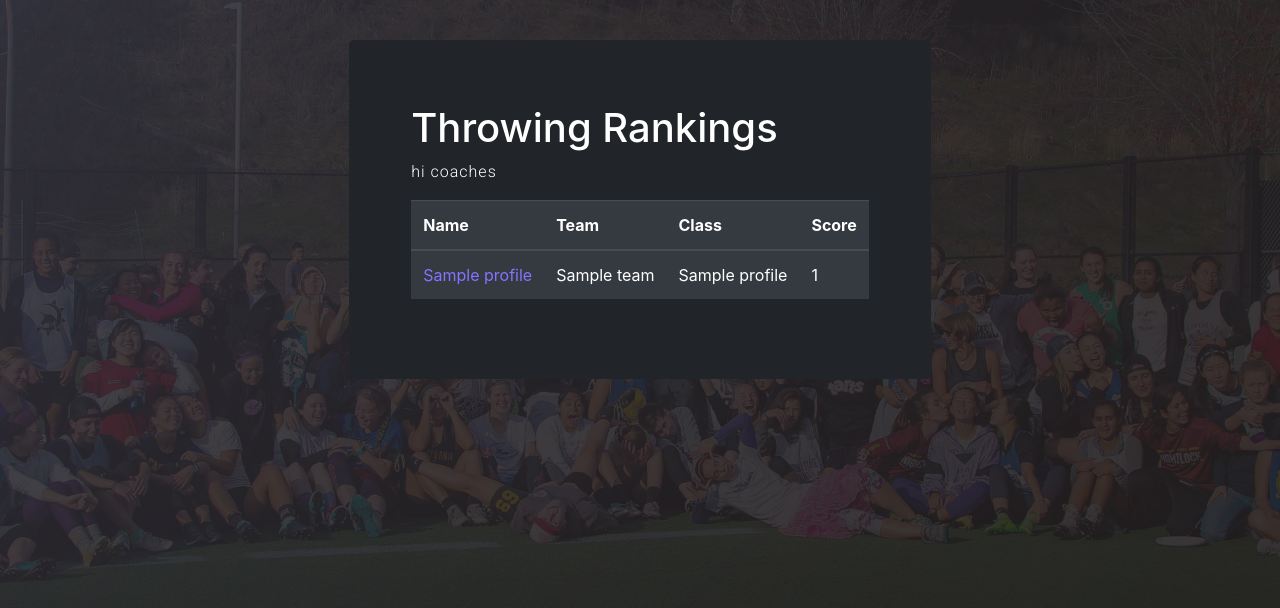
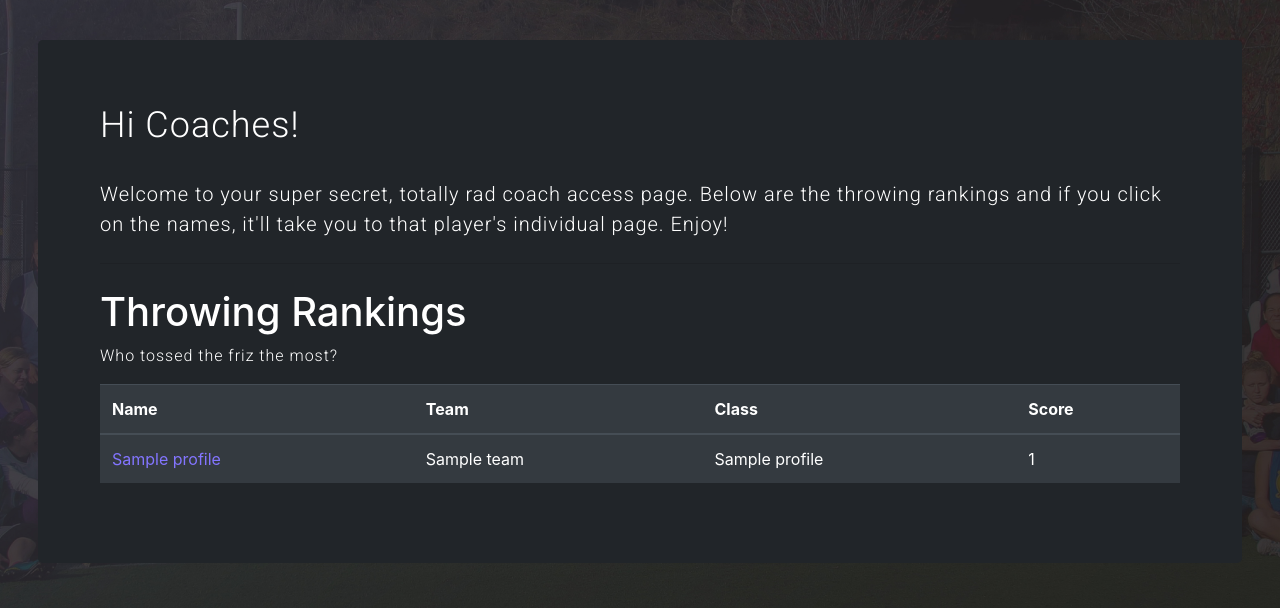
Before and after one commit to phoebeli23/workoutwars20, a Django app: template workoutwars/workoutwarsapp/templates/coach.html in a window 1280 px wide. Shown: the part 76-684 px from the top of the page. Run offline with Django 3.2, Linux system fonts and the light colour scheme; the template is opened without the code that fills it: most values are stand-ins (such as "Sample title", 1, 10 or a date in 2020); some libraries are stand-ins or nearby versions.

Commit message:
little changes

```diff
--- a/workoutwars/workoutwarsapp/templates/coach.html
+++ b/workoutwars/workoutwarsapp/templates/coach.html
@@ -4,8 +4,13 @@
         <div class="container">
             <div class="col">
                 {% if rankings %}
-                    <h1>Throwing Rankings</h1>
-                    <p>hi coaches</p>
+                <h1 class="display-3">Hi Coaches!</h1>
+                <br/>
+                <p class="lead"> Welcome to your super secret, totally rad coach access page. Below are the throwing rankings and if you click on the names, it'll take you to that player's individual page. Enjoy!
+                </p>
+                <hr class="my-4">
+                <h1>Throwing Rankings</h1>
+                    <p>Who tossed the friz the most?</p>
                     <div class="table-responsive">
                     <table
                       id="workout-table"
```
